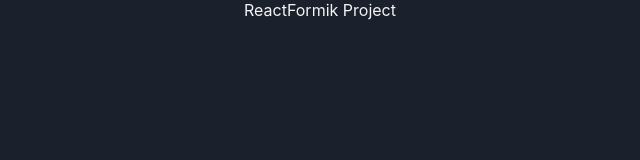
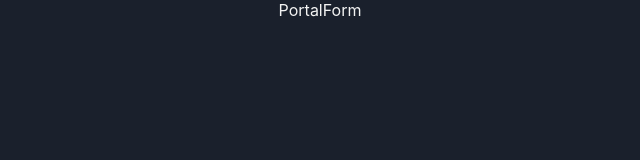
Before and after one commit to furkansylu97/ReactJs_Projects, a React (Vite) app in the folder ReactFormik/: page /portal in a window 1280 px wide. Shown: the top 160 px of the page, without its empty margins (320-960 px from the left). Built offline with nearby package versions, Linux system fonts and the light colour scheme.

Commit message:
Routing operations were performed

```diff
--- a/ReactFormik/src/App.jsx
+++ b/ReactFormik/src/App.jsx
@@ -1,10 +1,16 @@
 import './App.css'
+import { Routes, Route } from 'react-router-dom'
+import { GeneralForm } from './components/GeneralForm'
+import { PortalForm } from './components/PortalForm'
 
 function App() {
   return (
     <>
     <div className="App">
-      ReactFormik Project
+      <Routes>
+        <Route path='/' element={<GeneralForm />}/>
+        <Route path='/portal' element={<PortalForm />}/>
+      </Routes>
     </div>
     </>
   )
--- /dev/null
+++ b/ReactFormik/src/components/GeneralForm.jsx
@@ -0,0 +1,7 @@
+import React from 'react'
+
+export const GeneralForm = () => {
+  return (
+    <div>GeneralForm</div>
+  )
+}
--- /dev/null
+++ b/ReactFormik/src/components/PortalForm.jsx
@@ -0,0 +1,7 @@
+import React from 'react'
+
+export const PortalForm = () => {
+  return (
+    <div>PortalForm</div>
+  )
+}
--- a/ReactFormik/src/main.jsx
+++ b/ReactFormik/src/main.jsx
@@ -1,7 +1,10 @@
 import { createRoot } from 'react-dom/client'
 import './index.css'
 import App from './App.jsx'
+import { BrowserRouter } from "react-router-dom"
 
 createRoot(document.getElementById('root')).render(
-    <App />
+    <BrowserRouter>
+        <App />
+    </BrowserRouter>
 )
```
